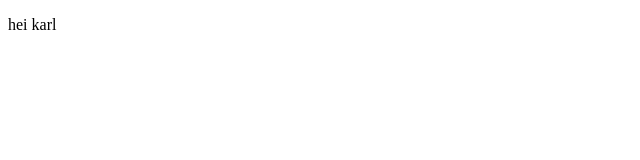
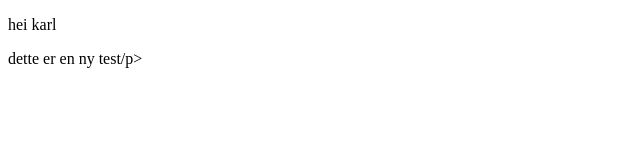
Before and after one commit to 181207/PederOgKarlProsjektGit, a plain HTML site: page index.html in a window 1280 px wide. Shown: the whole page, without its empty margins (0-640 px from the left). Drawn offline with Linux system fonts and the light colour scheme.

Commit message:
mens vi jobber samtidig

```diff
--- a/index.html
+++ b/index.html
@@ -5,6 +5,7 @@
 </head>
 <body>
 <p>hei karl</p>
+<p>dette er en ny test/p>
 
 </body>
 </html>
```
